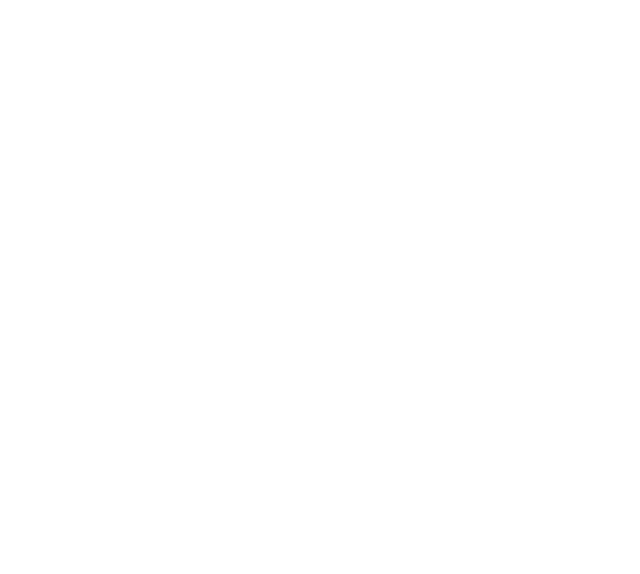
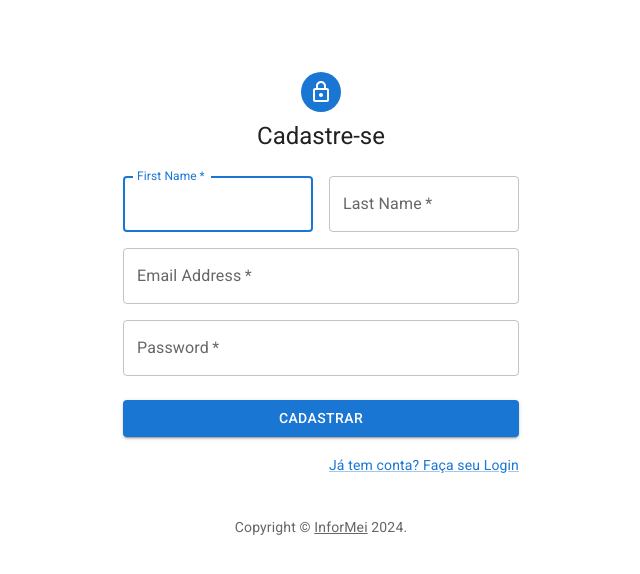
Before and after one commit to jrfurt/frontend-informei, a React (Create React App) app in the folder site-mei/: page /cadastrar in a window 1280 px wide. Before the commit this address had no page. Shown: the top 574 px of the page, without its empty margins (319-959 px from the left). Built offline with nearby package versions, Linux system fonts and the light colour scheme; the HTML template or start-up script is replaced by a standard one.

Commit message:
Integração do Login

```diff
--- a/site-mei/src/App.jsx
+++ b/site-mei/src/App.jsx
@@ -5,6 +5,7 @@ import Agendamentos from "./pages/Agendamentos";
 import Clientes from "./pages/Clientes";
 import Servicos from "./pages/Servicos";
 import Login from "./pages/Login";
+import CadastrarMei from "./pages/CadastrarMei";
 
 export default function App() {
   return (
@@ -17,6 +18,7 @@ export default function App() {
           <Route path="servicos" element={<Servicos />} />
         </Route>
         <Route path="login" element={<Login />} />
+        <Route path="cadastrar" element={<CadastrarMei />} />
       </Routes>
     </BrowserRouter>
   );
--- /dev/null
+++ b/site-mei/src/pages/CadastrarMei.jsx
@@ -0,0 +1,126 @@
+import * as React from 'react';
+import Avatar from '@mui/material/Avatar';
+import Button from '@mui/material/Button';
+import CssBaseline from '@mui/material/CssBaseline';
+import TextField from '@mui/material/TextField';
+import FormControlLabel from '@mui/material/FormControlLabel';
+import Checkbox from '@mui/material/Checkbox';
+import Link from '@mui/material/Link';
+import Grid from '@mui/material/Grid';
+import Box from '@mui/material/Box';
+import LockOutlinedIcon from '@mui/icons-material/LockOutlined';
+import Typography from '@mui/material/Typography';
+import Container from '@mui/material/Container';
+import { createTheme, ThemeProvider } from '@mui/material/styles';
+
+function Copyright(props) {
+    return (
+      <Typography variant="body2" color="text.secondary" align="center" {...props}>
+        {'Copyright © '}
+        <Link color="inherit" href="http://localhost:3000/">
+          InforMei
+        </Link>{' '}
+        {new Date().getFullYear()}
+        {'.'}
+      </Typography>
+    );
+  }
+
+// TODO remove, this demo shouldn't need to reset the theme.
+const defaultTheme = createTheme();
+
+export default function CadastrarMei() {
+  const handleSubmit = (event) => {
+    event.preventDefault();
+    const data = new FormData(event.currentTarget);
+    console.log({
+      email: data.get('email'),
+      password: data.get('password'),
+    });
+  };
+
+  return (
+    <ThemeProvider theme={defaultTheme}>
+      <Container component="main" maxWidth="xs">
+        <CssBaseline />
+        <Box
+          sx={{
+            marginTop: 8,
+            display: 'flex',
+            flexDirection: 'column',
+            alignItems: 'center',
+          }}
+        >
+          <Avatar sx={{ m: 1, bgcolor: 'primary.main' }}>
+            <LockOutlinedIcon />
+          </Avatar>
+          <Typography component="h1" variant="h5">
+            Cadastre-se
+          </Typography>
+          <Box component="form" noValidate onSubmit={handleSubmit} sx={{ mt: 3 }}>
+            <Grid container spacing={2}>
+              <Grid item xs={12} sm={6}>
+                <TextField
+                  autoComplete="given-name"
+                  name="firstName"
+                  required
+                  fullWidth
+                  id="firstName"
+                  label="First Name"
+                  autoFocus
+                />
+              </Grid>
+              <Grid item xs={12} sm={6}>
+                <TextField
+                  required
+                  fullWidth
+                  id="lastName"
+                  label="Last Name"
+                  name="lastName"
+                  autoComplete="family-name"
+                />
+              </Grid>
+              <Grid item xs={12}>
+                <TextField
+                  required
+                  fullWidth
+                  id="email"
+                  label="Email Address"
+                  name="email"
+                  autoComplete="email"
+                />
+              </Grid>
+              <Grid item xs={12}>
+                <TextField
+                  required
+                  fullWidth
+                  name="password"
+                  label="Password"
+                  type="password"
+                  id="password"
+                  autoComplete="new-password"
+                />
+              </Grid>
+            </Grid>
+            <Button
+              type="submit"
+              fullWidth
+              variant="contained"
+              sx={{ mt: 3, mb: 2 }}
+            >
+              Cadastrar
+            </Button>
+            <Grid container justifyContent="flex-end">
+              <Grid item>
+                <Link href="/login" variant="body2">
+                  Já tem conta? Faça seu Login
+                </Link>
+              </Grid>
+            </Grid>
+          </Box>
+        </Box>
+        <Copyright sx={{ mt: 5 }} />
+      </Container>
+    </ThemeProvider>
+  );
+}
--- a/site-mei/src/pages/Login.jsx
+++ b/site-mei/src/pages/Login.jsx
@@ -3,8 +3,6 @@ import Avatar from '@mui/material/Avatar';
 import Button from '@mui/material/Button';
 import CssBaseline from '@mui/material/CssBaseline';
 import TextField from '@mui/material/TextField';
-import FormControlLabel from '@mui/material/FormControlLabel';
-import Checkbox from '@mui/material/Checkbox';
 import Link from '@mui/material/Link';
 import Grid from '@mui/material/Grid';
 import Box from '@mui/material/Box';
@@ -12,6 +10,8 @@ import LockOutlinedIcon from '@mui/icons-material/LockOutlined';
 import Typography from '@mui/material/Typography';
 import Container from '@mui/material/Container';
 import { createTheme, ThemeProvider } from '@mui/material/styles';
+import { useState } from 'react';
+import login from '../services/login';
 
 function Copyright(props) {
     return (
@@ -30,13 +30,22 @@ function Copyright(props) {
 const defaultTheme = createTheme();
 
 export default function Login() {
+    const [email, setEmail] = useState('')
+    const [password, setPassword] = useState('')
+
+
     const handleSubmit = (event) => {
         event.preventDefault();
-    const data = new FormData(event.currentTarget);
-    console.log({
-      email: data.get('email'),
-      password: data.get('password'),
-    });
+        const form = {
+            email,
+            senha: password
+        }
+        login.logar(form).then((response) => {
+            console.log(response.data)
+
+            localStorage.setItem('user', response.data.login)
+            window.location.href = "/"
+        }).catch(() => alert("Erro ao logar"))
     };
 
     return (
@@ -63,9 +72,11 @@ export default function Login() {
                             required
                             fullWidth
                             id="email"
-              label="Email Address"
+                            label="Email"
                             name="email"
                             autoComplete="email"
+                            value={email}
+                            onChange={(event) => setEmail(event.target.value)}
                             autoFocus
                         />
                         <TextField
@@ -73,9 +84,11 @@ export default function Login() {
                             required
                             fullWidth
                             name="password"
-              label="Password"
+                            label="Senha"
                             type="password"
                             id="password"
+                            value={password}
+                            onChange={(event) => setPassword(event.target.value)}
                             autoComplete="current-password"
                         />
                         <Button
@@ -88,7 +101,7 @@ export default function Login() {
                         </Button>
                         <Grid container>
                             <Grid item>
-                <Link href="#" variant="body2">
+                                <Link href="/cadastrar" variant="body2">
                                     {"Não tem conta? Cadastre-se"}
                                 </Link>
                             </Grid>
--- /dev/null
+++ b/site-mei/src/services/login.js
@@ -0,0 +1,9 @@
+import axiosInstance from './axiosInstance';
+
+const login = {
+  logar: (form) => {
+    return axiosInstance.post('/login', form);
+  },
+};
+
+export default login;
```
Lines whose indentation alone changed are shown as unchanged.
